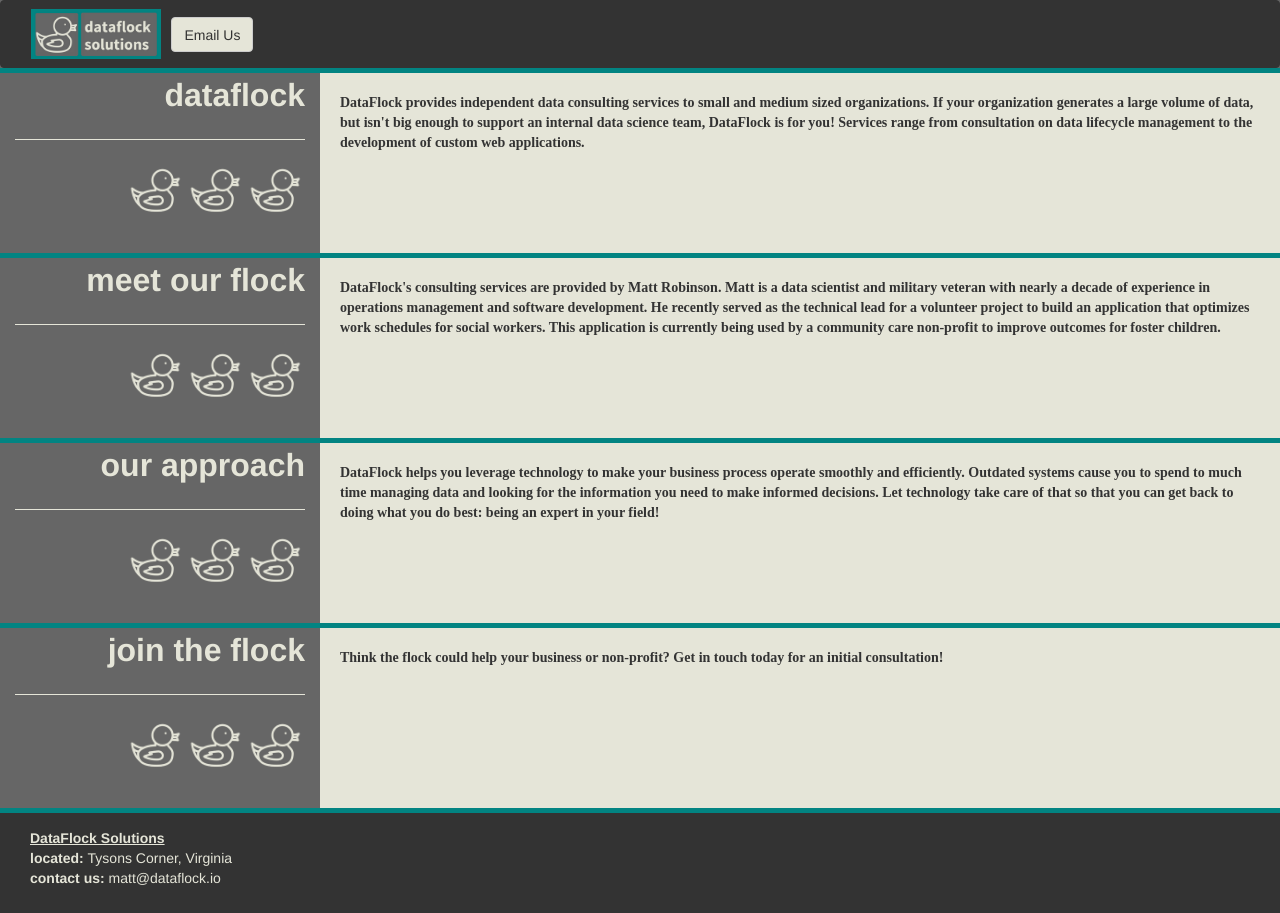
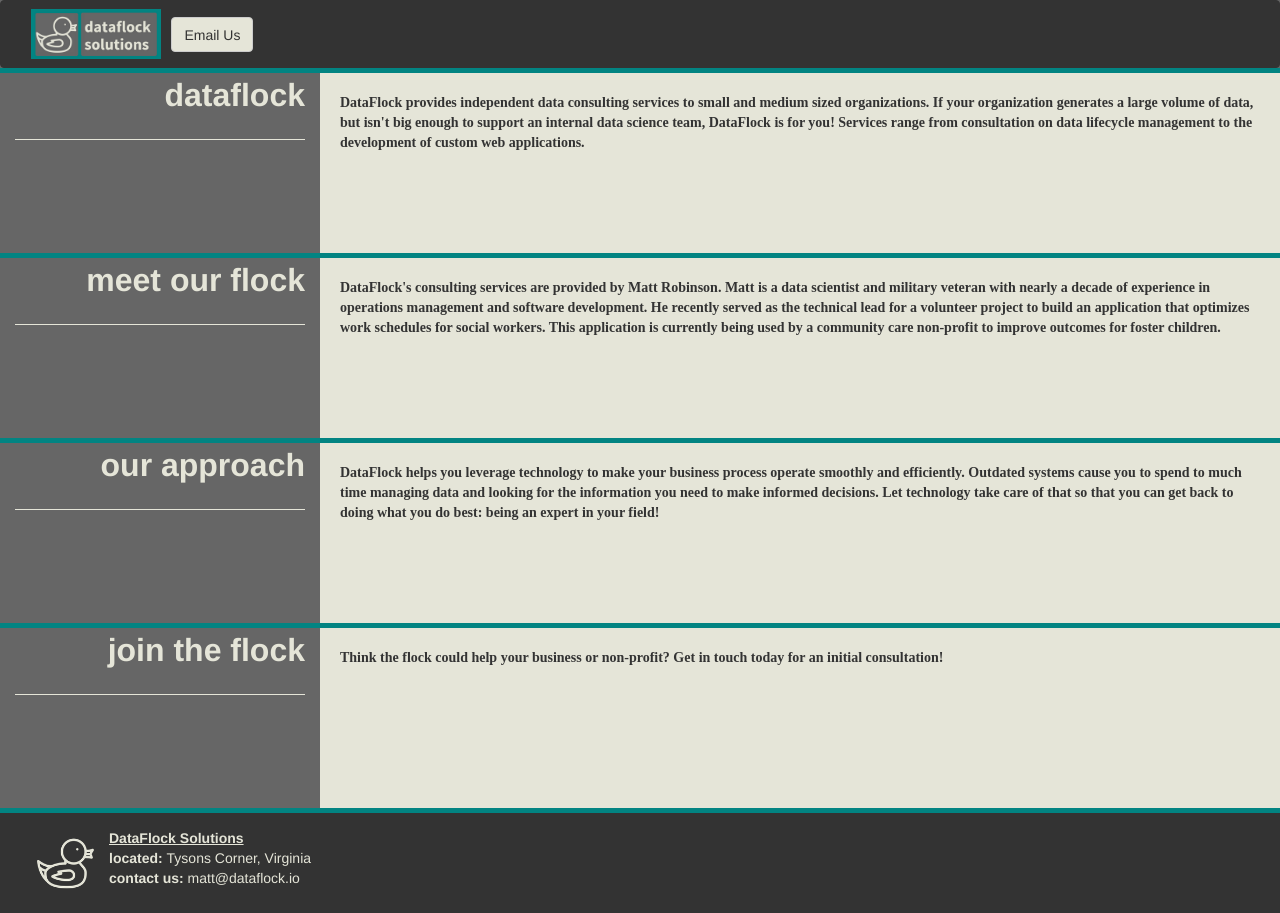
Before and after one commit to MthwRobinson/dataflock-website, a React (Create React App) app: page / in a window 1280 px wide. Built offline with nearby package versions, Linux system fonts and the light colour scheme.

Commit message:
moved ducks around

```diff
--- a/src/components/Footer.js
+++ b/src/components/Footer.js
@@ -8,6 +8,11 @@
     return (
       <div className="Footer">
         <Col xs={12} sm={12} md={12} lg={12} className='footer-container'>
+          <img
+            src='/dataflock-duck.png'
+            height='70px'
+            className='pull-left duck-outline'
+          />
           <b><u>DataFlock Solutions</u></b><br/>
           <b>located: </b> Tysons Corner, Virginia<br/>
           <b>contact us: </b> <a href="mailto:matt@dataflock.io">matt@dataflock.io</a>
--- a/src/components/Header.js
+++ b/src/components/Header.js
@@ -1,5 +1,5 @@
 import React, { Component } from 'react';
-import { Button, Navbar, Nav, NavItem } from 'react-bootstrap';
+import { Button, Navbar } from 'react-bootstrap';
 
 import './../stylesheets/Header.css';
 
@@ -15,7 +15,7 @@
                   src='/dataflock-logo.png'
                   alt='DataFlock'
                   height='50px'
-                  className='duck-logo'
+                  className='duck-logo img-hor-vert'
                 />
               <Button className='email-button'>
                 <a href="mailto:matt@dataflock.io">Email Us</a>
--- a/src/components/Section.js
+++ b/src/components/Section.js
@@ -1,5 +1,5 @@
 import React, { Component } from 'react';
-import { Grid, Row, Col } from 'react-bootstrap';
+import { Col } from 'react-bootstrap';
 
 import './../stylesheets/Section.css';
 
@@ -10,21 +10,6 @@
         <Col xs={12} sm={12} md={3} lg={3} className='section-title'>
             <b>{this.props.title}</b>
             <hr/>
-            <img
-              src='/dataflock-duck.png'
-              alt='Dataflock Duck'
-              height='60px'
-            />
-            <img
-              src='/dataflock-duck.png'
-              alt='Dataflock Duck'
-              height='60px'
-            />
-            <img
-              src='/dataflock-duck.png'
-              alt='Dataflock Duck'
-              height='60px'
-            />
           </Col>
           <Col xs={12} sm={12} md={9} lg={9} className='section-content'>
             <b><p>{this.props.content}</p></b>
--- a/src/stylesheets/Footer.css
+++ b/src/stylesheets/Footer.css
@@ -1,6 +1,10 @@
 .Footer {
   background-color: #333333;
   color: #e5e5d8;
+}
+
+.duck-outline {
+  padding-right: 9px;
 }
 
 .footer-container {
--- a/src/stylesheets/Header.css
+++ b/src/stylesheets/Header.css
@@ -4,6 +4,10 @@
 
 .duck-logo {
   padding-right: 10px;
+}
+
+.img-hor {
+  transform: rotateY(180deg);
 }
 
 .email-button {
```
